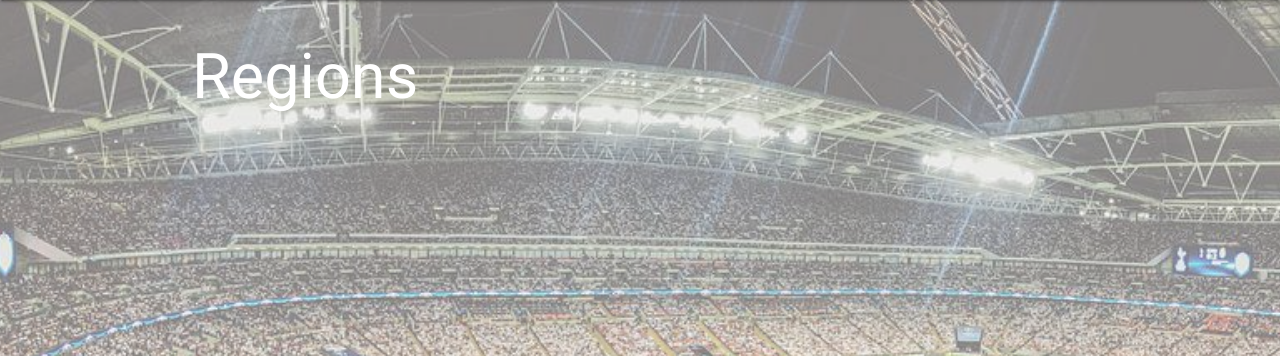
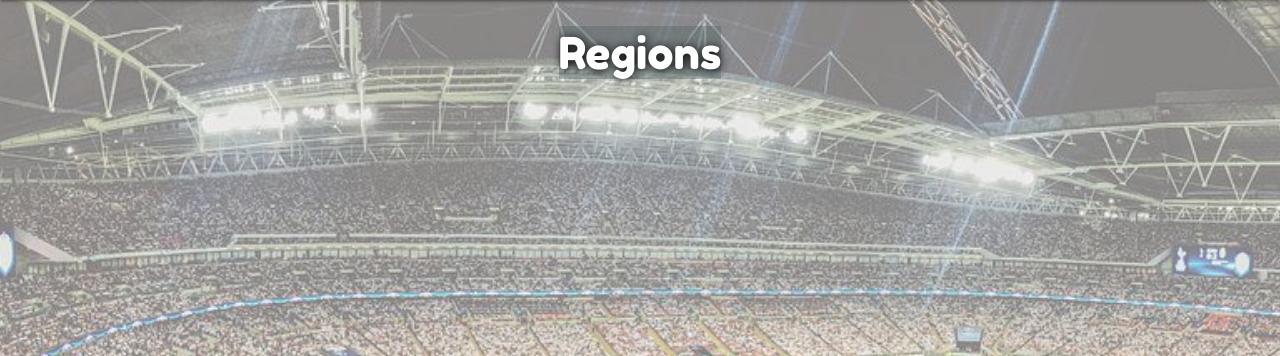
Before and after one commit to JackDilger/wescout-milestone-3, a Flask app: page /region in a window 1280 px wide. Shown: the part 64-420 px from the top of the page. Run offline with Flask 2, Linux system fonts and the light colour scheme; some libraries are stand-ins or nearby versions.

Commit message:
Add h3 header to region.html

```diff
--- a/wescout/static/css/style.css
+++ b/wescout/static/css/style.css
@@ -30,3 +30,12 @@ body {
   .fa-clipboard-user{
     font-size: 35px;
   }
+
+  h3 {
+    text-shadow: 1px 1px 10px #000;
+    font-family: 'Fredoka One', cursive;
+  }
+
+  h3 span {
+    background-color: #50616161;
+  }
--- a/wescout/templates/region.html
+++ b/wescout/templates/region.html
@@ -1,5 +1,5 @@
 {% extends "base.html" %}
 {% block content %}
 
-<h1> Regions</h1>
+<h3 class="center-align"><span>Regions</span></h3>
 {% endblock %}
```
